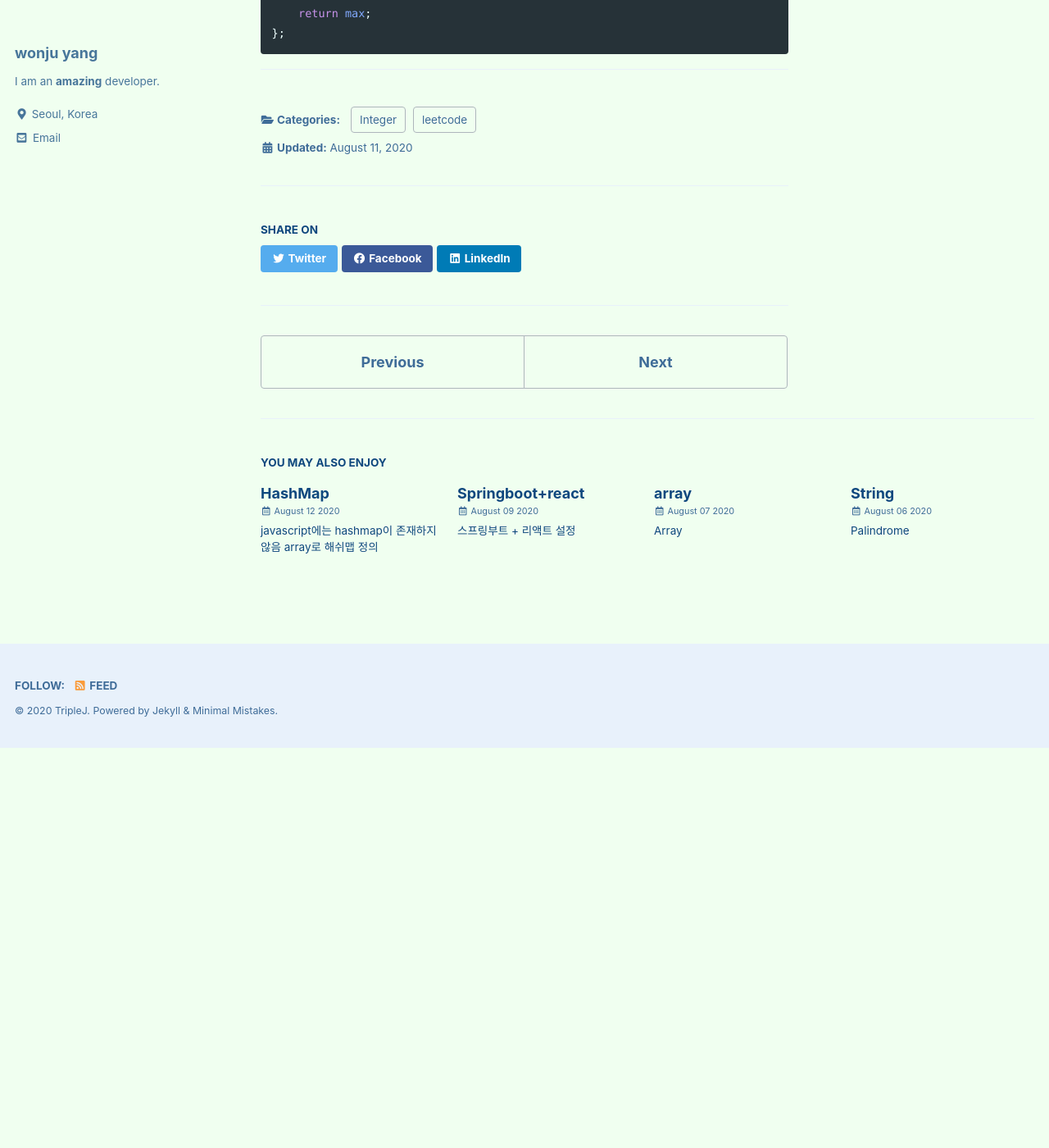
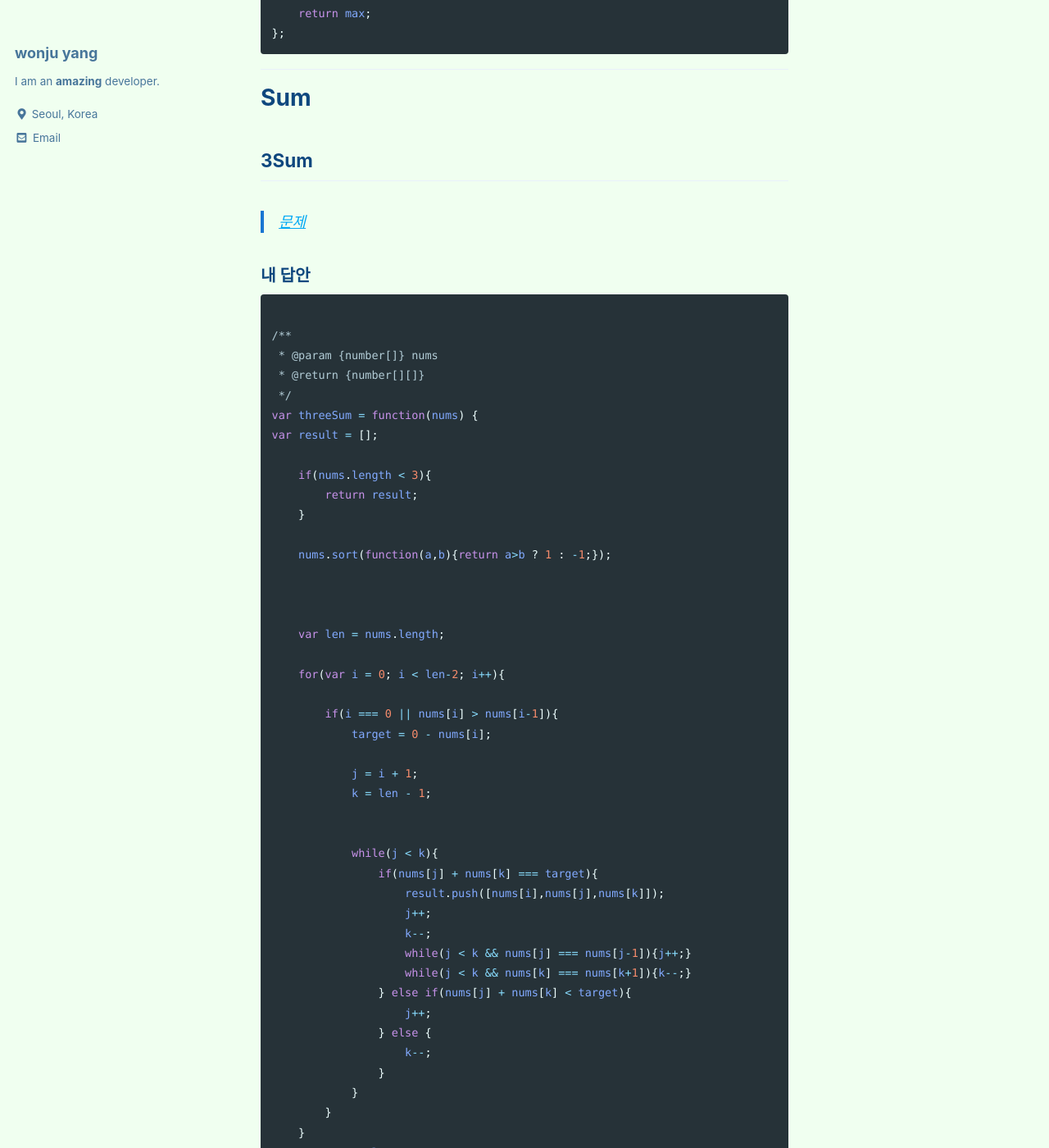
Before and after one commit to wonjuYang/wonjuYang.github.io, a Jekyll site: the page built from _posts/2020-08-11-Integer.md, in a window 1280 px wide and 1400 px high, scrolled down 1229 px. Shown: the whole window at 82% size. Built offline with Jekyll 4.4.1, drawn with Linux system fonts in a browser that asks for light colours; cached includes are drawn as plain includes; before the commit the page ends 2141 px from its top, so only the background shows below that; some of the changed text lies outside the part shown.

Commit message:
array,integer,String+

````diff
--- a/_posts/2020-08-11-Integer.md
+++ b/_posts/2020-08-11-Integer.md
@@ -55,3 +55,63 @@ const maxArea = function(height) {
 };
 ```
 ***
+
+
+
+
+# Sum
+
+## 3Sum
+
+
+> [문제](https://leetcode.com/problems/3sum/)
+
+
+### 내 답안
+```javascript
+
+/**
+ * @param {number[]} nums
+ * @return {number[][]}
+ */
+var threeSum = function(nums) {
+var result = [];
+
+    if(nums.length < 3){
+        return result;
+    }
+
+    nums.sort(function(a,b){return a>b ? 1 : -1;});
+
+
+
+    var len = nums.length;
+
+    for(var i = 0; i < len-2; i++){
+
+        if(i === 0 || nums[i] > nums[i-1]){
+            target = 0 - nums[i];
+
+            j = i + 1;
+            k = len - 1;
+
+
+            while(j < k){
+                if(nums[j] + nums[k] === target){
+                    result.push([nums[i],nums[j],nums[k]]);
+                    j++;
+                    k--;
+                    while(j < k && nums[j] === nums[j-1]){j++;}
+                    while(j < k && nums[k] === nums[k+1]){k--;}
+                } else if(nums[j] + nums[k] < target){
+                    j++;
+                } else {
+                    k--;
+                }
+            }
+        }
+    }
+    return result;
+};
+
+```
````
Also changed, not shown: _posts/2020-08-06-String.md (+30 -0 lines), _posts/2020-08-07-array.md (+34 -2 lines), _posts/2020-08-12-HashMap.md (line endings or trailing spaces).
